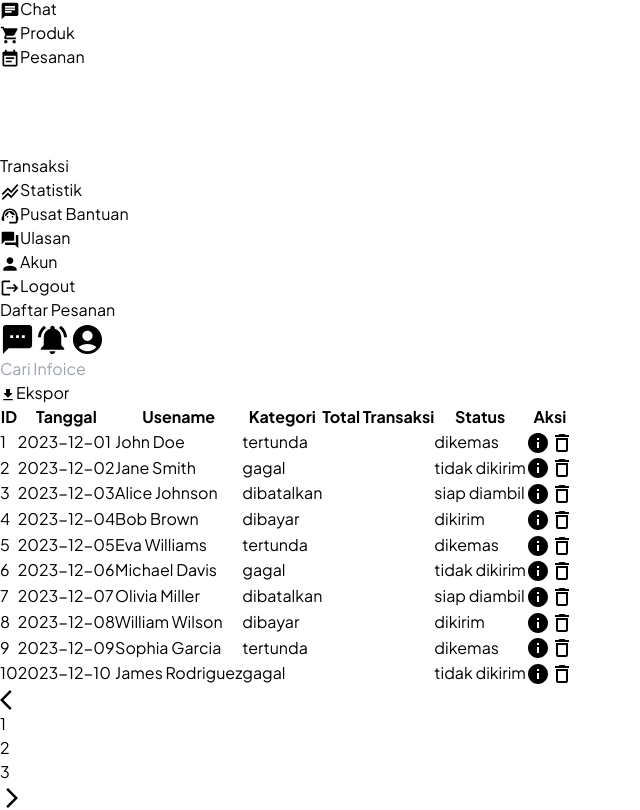
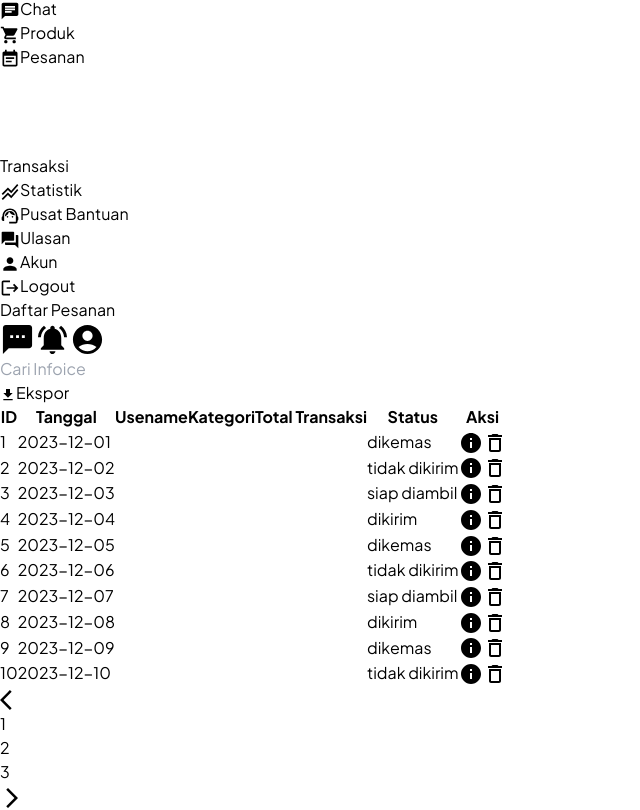
Before and after one commit to Capstone-Kelompok-11/local-art-and-culture-fe, a React (Vite) app in the folder lokasani/: page /adminumkm/daftartransaksi in a window 1280 px wide. Shown: the part 2103-2913 px from the top of the page, without its empty margins (0-640 px from the left). Built offline with nearby package versions, Linux system fonts and the light colour scheme.

Commit message:
slicing table

```diff
--- a/lokasani/src/pages/adminUMKM/Transaction.jsx
+++ b/lokasani/src/pages/adminUMKM/Transaction.jsx
@@ -62,28 +62,19 @@ const DaftarPesanan = () => {
 									<tr key={item.id}>
 										<td className="border-t-2 border-b-2 px-4 py-3">{item.id}</td>
 										<td className="border-t-2 border-b-2 px-4 py-3">{item.tanggal}</td>
-										<td className="border-t-2 border-b-2 px-4 py-3">{item.nama_pelanggan}</td>
-										<td className={`border-t-2 border-b-2 px-4 py-3 font-semibold ${
-                                            item.pembayaran === "gagal" ? "text-red-500" :
-											item.pembayaran === "dibayar" ? "text-green-500" :
-											item.pembayaran === "dibatalkan" ? "text-orange-500" :
-											item.pembayaran === "tertunda" ? "text-blue-400" : ""
-										}`}>
-											{item.pembayaran}
-										</td>
-                                        <td className="border-t-2 border-b-2 px-4 py-3"></td>
+										<td className="border-t-2 border-b-2 px-4 py-3">{item.username}</td>
+										<td className={"border-t-2 border-b-2 px-4 py-3 font-semibold"}>{item.category}</td>
+                                        <td className="border-t-2 border-b-2 px-4 py-3">{item.total_tanssaction}</td>
 										<td className="text-white border-t-2 border-b-2 px-4 py-3 font-semibold">
 											<p className={`block w-fit text-white px-1 py-0 rounded-lg ${
-												item.status === "tidak dikirim" ? "bg-red-500" :
-												item.status === "dikirim" ? "bg-green-500" :
-												item.status === "dikemas" ? "bg-orange-500" :
-												item.status === "siap diambil" ? "bg-blue-400" : ""
+												item.status === "dibatalkan" ? "bg-red-500" :
+												item.status === "dibayar" ? "bg-green-500" :
+												item.status === "tertunda" ? "bg-orange-500" : ""
 											}`}
 											>
 												{item.status}
 											</p>
 										</td>
-										{/* <td className="border-t-2 border-b-2 px-4 py-3 font-semibold">{item.status}</td> */}
 										<td className="border-t-2 border-b-2 px-4 py-3 font-semibold flex items-center gap-2 text-gray-500">
 											<InfoIcon/>
 											<DeleteOutlineIcon/>
```
